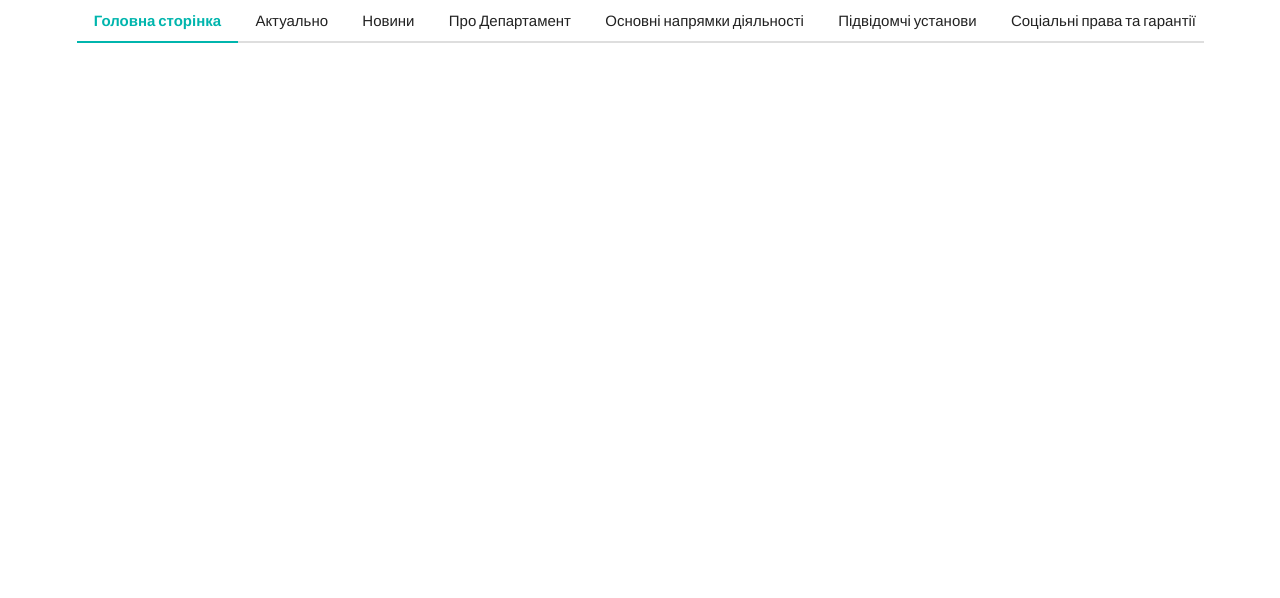
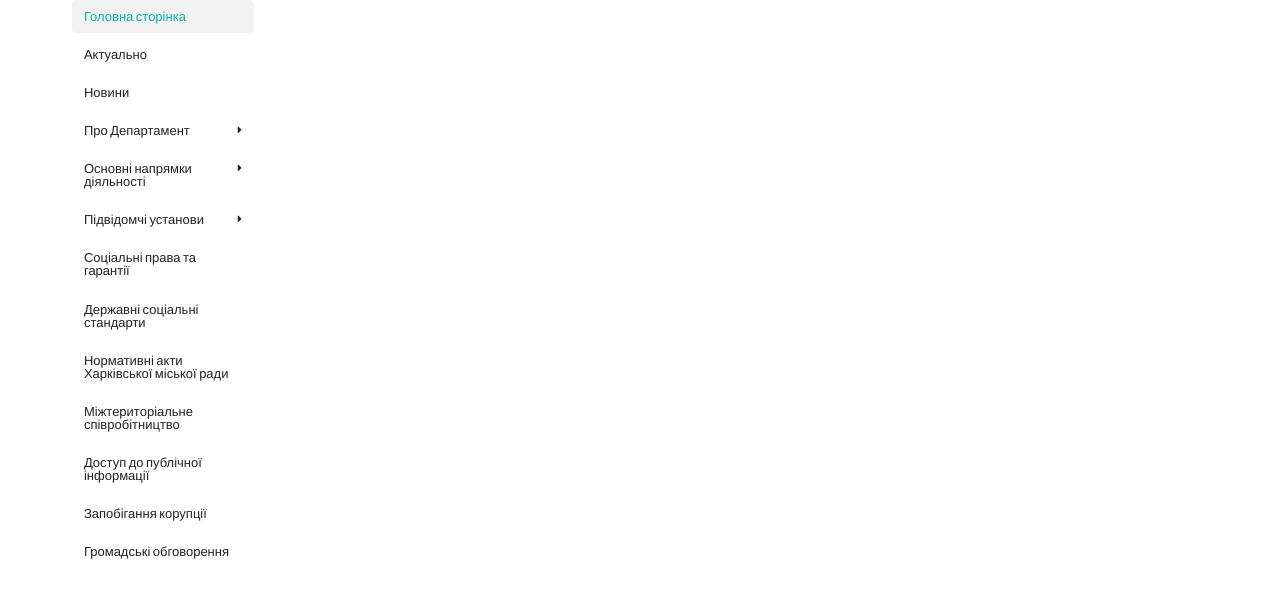
Before and after one commit to vladflip/labour, a PHP site: page / in a window 1280 px wide. Shown: the top 598 px of the page. Run offline with PHP 8.4, Linux system fonts and the light colour scheme; some libraries are stand-ins or nearby versions.

Commit message:
main menu

```diff
--- a/css/style.css
+++ b/css/style.css
@@ -1 +1 @@
-.menu{-webkit-box-pack:justify;-ms-flex-pack:justify;justify-content:space-between}
+.menu-column{-webkit-box-flex:0;-ms-flex:0;flex:0}.menu a.item{transition:hover 250ms;}.menu a.item:hover{color:#00b5ad !important}.content{-webkit-box-flex:1;-ms-flex:1;flex:1}
--- a/index.html
+++ b/index.html
@@ -4,22 +4,67 @@
 	<meta charset="UTF-8">
 	<title>Labour</title>
 	<link rel="stylesheet" href="https://cdnjs.cloudflare.com/ajax/libs/semantic-ui/2.2.10/semantic.min.css">
+
 	<link rel="stylesheet" href="css/style.css">
+	<script src="https://cdnjs.cloudflare.com/ajax/libs/jquery/3.2.1/jquery.min.js"></script>
+
 </head>
 <body>
 	<div class="ui container">
-		<div class="ui menu borderless secondary pointing large teal">
-			<a href="/" class="item active">Головна сторінка</a>
-			<a href="#" class="item">Актуально</a>
-			<a href="#" class="item">Новини</a>
-			<a href="#" class="item">Про Департамент</a>
-			<a href="#" class="item">Основні напрямки діяльності</a>
-			<a href="#" class="item">Підвідомчі установи</a>
-			<a href="#" class="item">Соціальні права та гарантії</a>
+		<div class="ui two column grid">
+			<div class="column menu-column">
+				<div class="ui secondary vertical menu small teal">
+					<a href="#" class="active item">Головна сторінка</a>
+					<a href="#" class="item">Актуально</a>
+					<a href="#" class="item">Новини</a>
+					<div class="ui dropdown item">
+						<div class="dropdown icon"></div>
+						Про Департамент
+						<div class="menu">
+							<a href="#" class="item">структура</a>
+							<a href="#" class="item">керівництво</a>
+							<a href="#" class="item">положення</a>
+							<a href="#" class="item">графік прийому</a>
+						</div>
+					</div>
+					<div class="ui dropdown item">
+						<div class="dropdown icon"></div>
+						Основні напрямки діяльності
+						<div class="menu">
+							<a href="#" class="item">Управління праці та соціальних питань</a>
+							<a href="#" class="item">Управління Служб у справах дітей</a>
+							<a href="#" class="item">Управління праці та соціального захисту населення</a>
+						</div>
+					</div>
+					<div class="ui dropdown item">
+						<div class="dropdown icon"></div>
+						Підвідомчі установи
+						<div class="menu">
+							<a href="#" class="item">територіальні центри надання соціальних послуг</a>
+							<a href="#" class="item">центри соціальних служб для сім'ї, дітей та молоді</a>
+							<a href="#" class="item">міський центр комплексної реабілітації осіб з інвалідністю</a>
+							<a href="#" class="item">«Промінь» міський центр реінтеграції бездомних осіб</a>
+							<a href="#" class="item">комунальний заклад соціального захисту дітей «Центр соціально – психологічної реабілітації дітей»</a>
+						</div>
+					</div>
+					<a href="#" class="item">Соціальні права та гарантії</a>
+					<a href="#" class="item">Державні соціальні стандарти</a>
+					<a href="#" class="item">Нормативні акти Харківської міської ради</a>
+					<a href="#" class="item">Міжтериторіальне співробітництво</a>
+					<a href="#" class="item">Доступ до публічної інформації</a>
+					<a href="#" class="item">Запобігання корупції</a>
+					<a href="#" class="item">Громадські обговорення</a>
+				</div>
+			</div>
+			<div class="column content">
+
+			</div>
 		</div>
 	</div>
 
-	<script src="https://cdnjs.cloudflare.com/ajax/libs/jquery/3.2.1/jquery.min.js"></script>
-	<script src="https://cdnjs.cloudflare.com/ajax/libs/semantic-ui/2.2.10/semantic.min.js"></script>
+	<script src="https://cdnjs.cloudflare.com/ajax/libs/semantic-ui/2.2.10/semantic.js"></script>
+	<script>
+		$('.ui.dropdown').dropdown({on: 'hover'});
+	</script>
 </body>
 </html>
```
Also changed, not shown: src/stylus/main.styl (+11 -1 lines).
